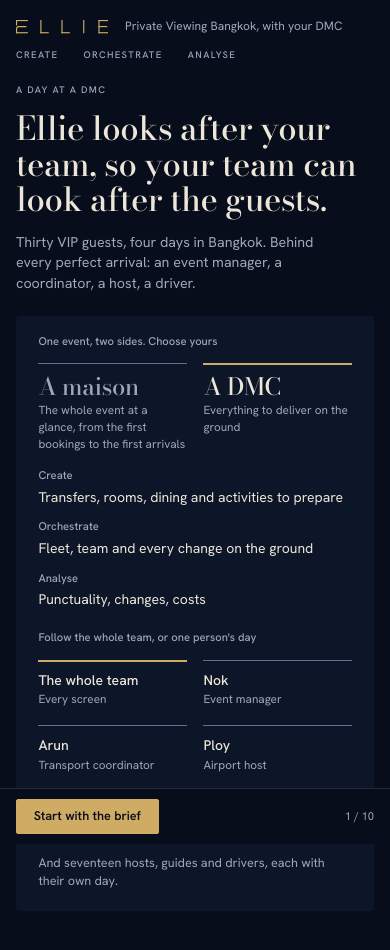
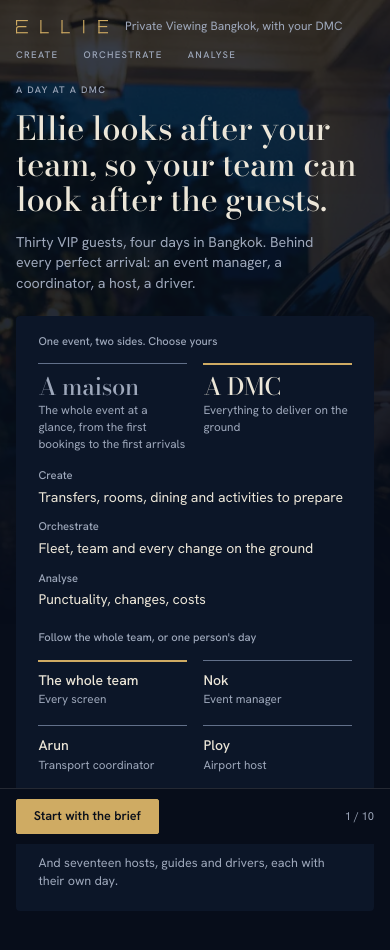
Before and after one commit to charlusminus/ellie-demo, a plain HTML site: page index.html in a window 390 px wide. Drawn offline with nearby package versions, Linux system fonts and the light colour scheme.

Commit message:
Démo : texte de gauche sans défilement, visuels en fond
- Sur ordinateur, la taille de base suit aussi la hauteur de la fenêtre : le récit
  tient à l'écran sans défiler, sur toutes les scènes, de 1100 x 640 à 2560 x 1300.
- Un visuel atténué derrière le récit, un par scène, les mêmes que le site ; il
  s'efface vers l'écran Ellie (vers le bas sur mobile), avec un fondu discret.

Co-Authored-By: Claude Opus 5.5 <noreply@anthropic.com>
Claude-Session: https://claude.ai/code/session_01Hi66YZoDYikQRh4nhvW8HF

```diff
--- a/index.html
+++ b/index.html
@@ -60,6 +60,19 @@ button { font: inherit; color: inherit; cursor: pointer; background: none; borde
 input { font: inherit; color: var(--text); }
 button:focus-visible, input:focus-visible { outline: 2px solid var(--accent); outline-offset: 3px; }
 
+/* A faded picture behind the story, one per scene (the website's pictures). It fades out towards the Ellie screen on
+   desktop and towards the bottom on small screens. Opacity .2 keeps the muted text above 4.5:1 even on a white pixel. */
+.backdrop { position: fixed; inset: 0; z-index: 0; pointer-events: none; background: center / cover no-repeat; opacity: .2;
+  -webkit-mask-image: linear-gradient(90deg, #000 0%, rgba(0, 0, 0, .75) 28%, transparent 52%);
+  mask-image: linear-gradient(90deg, #000 0%, rgba(0, 0, 0, .75) 28%, transparent 52%); }
+.backdrop.in { animation: bdin .7s ease both; }
+@keyframes bdin { from { opacity: 0; } to { opacity: .2; } }
+@media (max-width: 1099px) {
+  .backdrop { -webkit-mask-image: linear-gradient(180deg, #000 0, rgba(0, 0, 0, .6) 40vh, transparent 75vh);
+    mask-image: linear-gradient(180deg, #000 0, rgba(0, 0, 0, .6) 40vh, transparent 75vh); }
+}
+@media (prefers-reduced-motion: reduce) { .backdrop.in { animation: none; } }
+.app { position: relative; z-index: 1; }
 .app { min-height: 100vh; display: grid; grid-template-rows: auto minmax(0, 1fr) auto; gap: 1.2rem;
   padding: env(safe-area-inset-top, 0px) max(1.6rem, env(safe-area-inset-right, 0px)) env(safe-area-inset-bottom, 0px) max(1.6rem, env(safe-area-inset-left, 0px)); }
 @media (min-width: 1100px) and (min-height: 640px) { .app { height: 100vh; } }
@@ -286,12 +299,15 @@ td.num, th.num { text-align: right; padding-right: 0; font-family: var(--f-num);
 
 .fade { animation: fade .3s ease both; }
 @keyframes fade { from { opacity: .3; transform: translateY(3px); } to { opacity: 1; transform: none; } }
-@media (max-height: 820px) and (min-width: 1100px) { html { font-size: 14.5px; } }
+/* Desktop: the base size follows the height too, so the story on the left always fits the screen without scrolling
+   (Charles, 16/11), whatever the shape of the window. */
+@media (min-width: 1100px) { html { font-size: clamp(13px, min(0.55vw + 8.5px, 1.9vh), 21px); } }
 @media (prefers-reduced-motion: reduce) { .fade { animation: none; } .progress i, .mapcar, .sw::after { transition: none; } }
 </style>
 </head>
 <body>
 <script>document.documentElement.setAttribute("data-theme","dark");document.documentElement.setAttribute("data-look","a");</script>
+<div class="backdrop" id="backdrop" aria-hidden="true"></div>
 <div class="app" id="app"></div>
 <script>
 (function () {
@@ -1027,7 +1043,25 @@ td.num, th.num { text-align: right; padding-right: 0; font-family: var(--f-num);
     if (same) $("#sbody").scrollTop = keep;
     render.last = S.i;
     wire(sc);
+    backdrop(sc.id);
   }
+  // ------------------------------------------------------------ the picture behind each scene
+  var BG = {
+    team: "hero-car", brief: "agency-desk", fleet: "arrival-cars", checklist: "hero-car", arrivals: "arrival-cars",
+    delay: "river-night", driver: "hero-car", review: "agency-desk", asks: "maison-viewing", together: "dinner-table",
+    rundown: "maison-viewing", programme: "dinner-table", follow: "river-night", challenges: "arrival-cars",
+    memory: "discretion-folder", pilot: "dinner-table"
+  };
+  var BIG = { "hero-car": 928, "maison-viewing": 1024 };
+  function backdrop(id) {
+    var name = BG[id], el = $("#backdrop");
+    if (!el || !name || backdrop.last === name) return;
+    backdrop.last = name;
+    var small = false; try { small = window.matchMedia("(max-width: 700px)").matches; } catch (e) {}
+    el.style.backgroundImage = 'url("assets/img/' + name + '-' + (small ? 800 : (BIG[name] || 1264)) + '.webp")';
+    el.classList.remove("in"); void el.offsetWidth; el.classList.add("in");
+  }
+
   function wire(sc) {
     var on = function (id, fn) { var e = document.getElementById(id); if (e) e.onclick = fn; };
     on("prev", function () { step(-1); });
```
Also changed, not shown: assets/img/agency-desk-1264.webp (added), assets/img/agency-desk-800.webp (added), assets/img/arrival-cars-1264.webp (added), assets/img/arrival-cars-800.webp (added), assets/img/dinner-table-1264.webp (added), assets/img/dinner-table-800.webp (added), assets/img/discretion-folder-1264.webp (added), assets/img/discretion-folder-800.webp (added), assets/img/hero-car-800.webp (added), assets/img/hero-car-928.webp (added), assets/img/maison-viewing-1024.webp (added), assets/img/maison-viewing-800.webp (added), assets/img/manifest.json (added), assets/img/river-night-1264.webp (added), 1 more files, 1 other file.
